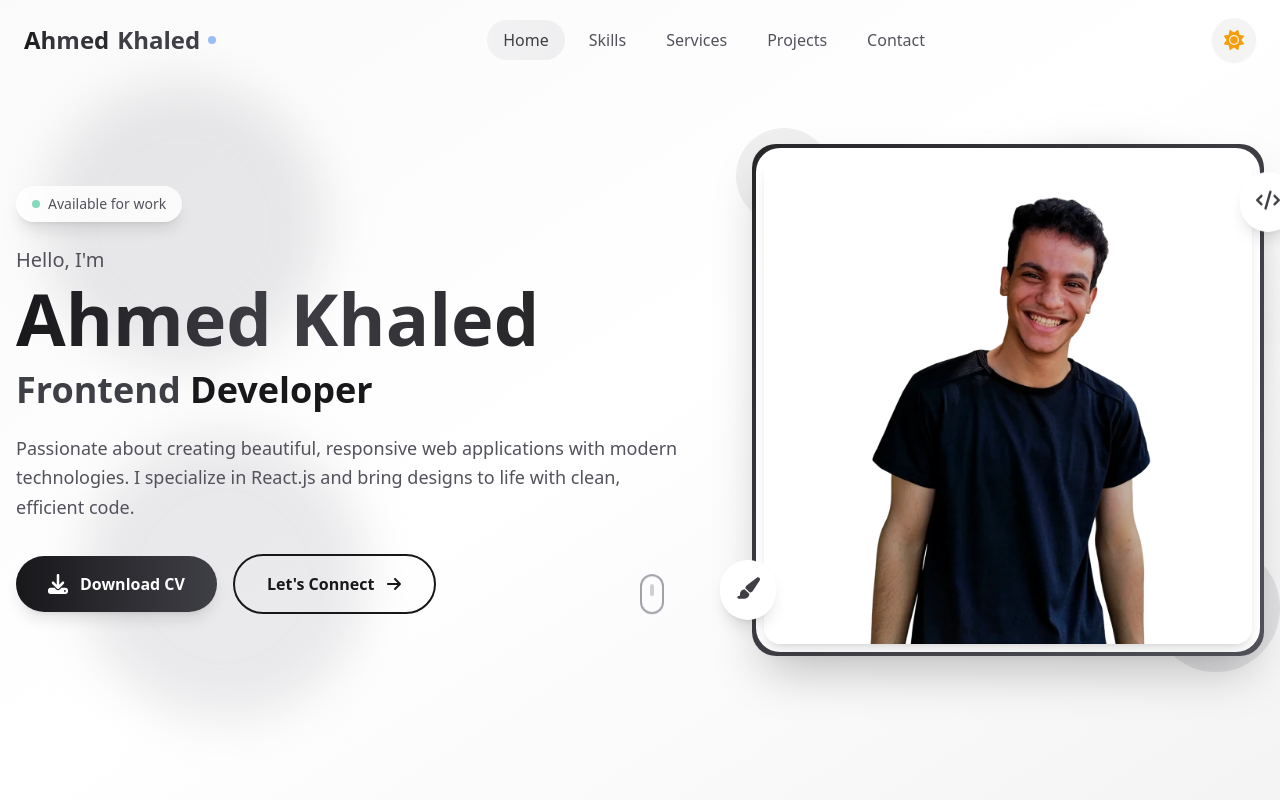
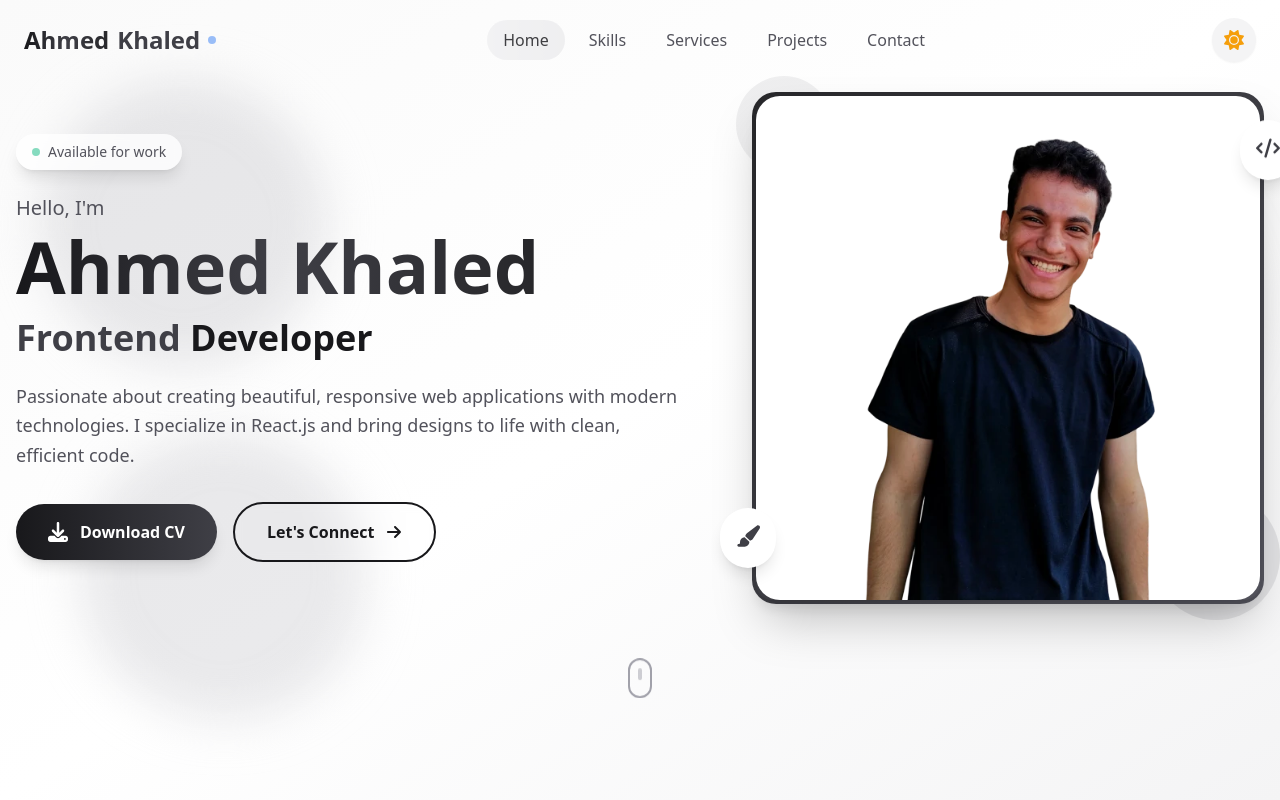
Before and after one commit to AhmedKhaledp-0/AhmedKhald-Portfolio, a React (Vite) app: page / in a window 1280 px wide. Shown: the top 800 px of the page. Built offline with nearby package versions, Linux system fonts and the light colour scheme.

Commit message:
Enhance Hero component: update profile photo container styling and adjust scroll indicator positioning for improved layout

```diff
--- a/src/components/Hero/Hero.tsx
+++ b/src/components/Hero/Hero.tsx
@@ -86,7 +86,7 @@ const Hero = () => {
 
             {/* Profile Photo Container */}
             <div className="relative bg-gradient-to-br from-zinc-800 to-zinc-600 dark:from-zinc-300 dark:to-zinc-500 rounded-3xl p-1 shadow-2xl transform hover:scale-105 transition-transform duration-500">
-              <div className="bg-white dark:bg-zinc-800 rounded-3xl p-2">
+              <div className="bg-white dark:bg-zinc-800 rounded-3xl">
                 <img
                   src={myPhoto}
                   alt="Ahmed Khaled photo"
@@ -112,7 +112,7 @@ const Hero = () => {
         </div>
 
         {/* Scroll indicator */}
-        <div className="absolute bottom-8 left-1/2 transform -translate-x-1/2 animate-bounce">
+        <div className="relative mt-16 flex justify-center animate-bounce">
           <div className="w-6 h-10 border-2 border-zinc-400 dark:border-zinc-600 rounded-full flex justify-center">
             <div className="w-1 h-3 bg-zinc-400 dark:bg-zinc-600 rounded-full mt-2 animate-pulse"></div>
           </div>
```
